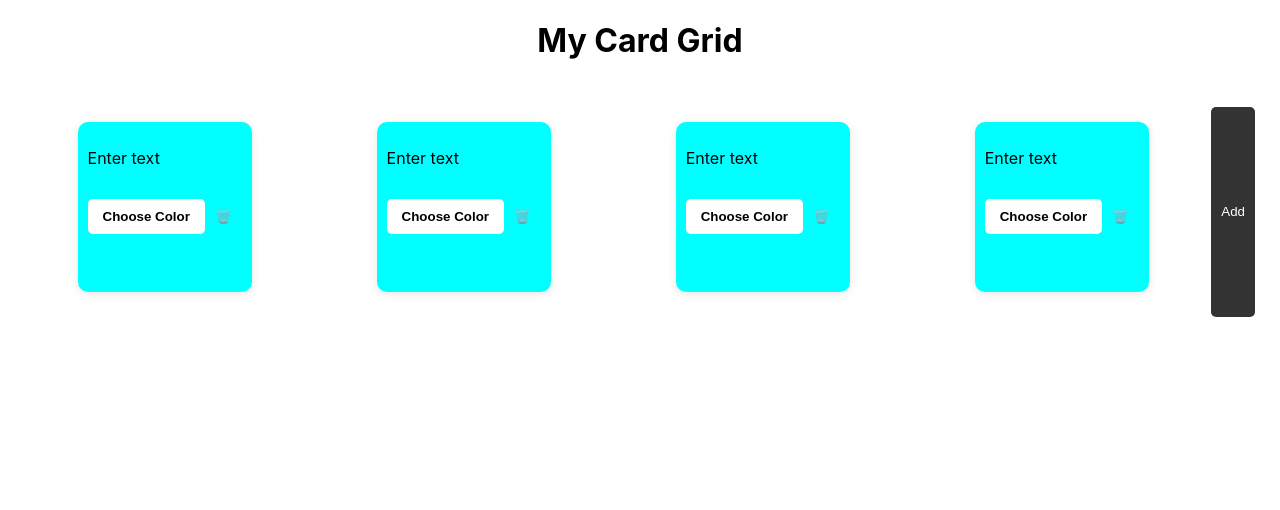
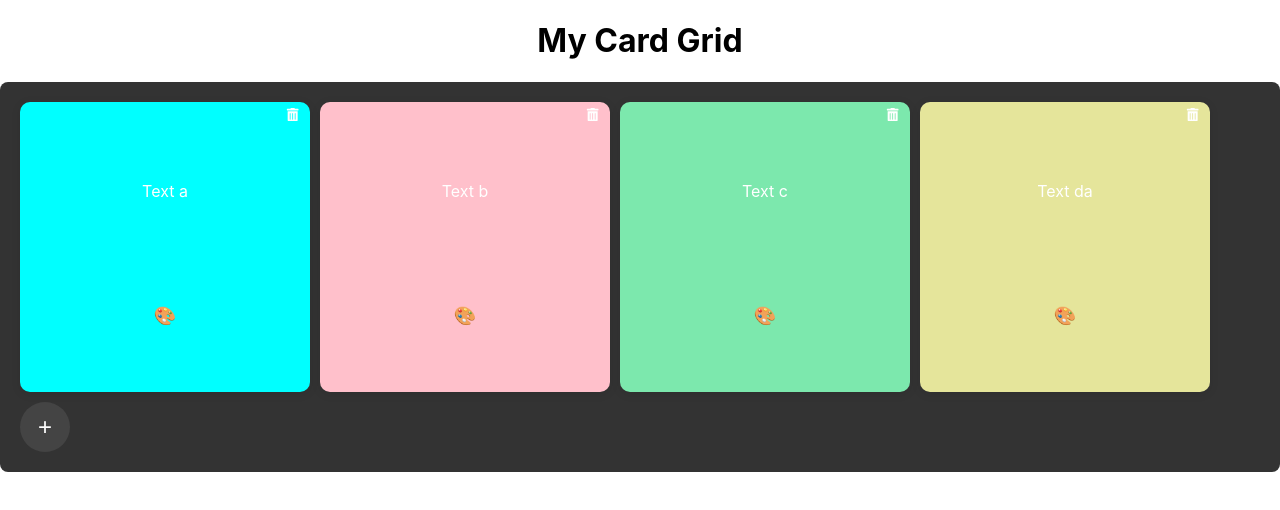
Before and after one commit to onico100/card-site-front, a React (Create React App) app: page / in a window 1280 px wide. Shown: the top 510 px of the page. Built offline with nearby package versions, Linux system fonts and the light colour scheme.

Commit message:
making it grid and fixing layout

```diff
--- a/src/components/Card/Card.jsx
+++ b/src/components/Card/Card.jsx
@@ -1,63 +1,59 @@
 import React, { useState } from "react";
 import Styles from "./Card.module.css";
-import { FaPaintBrush } from "react-icons/fa";
+import { FaTrashAlt } from "react-icons/fa";
 
 const colors = ["color1", "color2", "color3", "color4"];
 
-const Card = ({ onDelete }) => {
-  const [color, setColor] = useState("color1");
-  const [text, setText] = useState("Enter text");
+const Card = ({
+  text: initialText,
+  color: initialColor,
+  onDelete,
+  onUpdate,
+}) => {
+  const [color, setColor] = useState(initialColor);
+  const [text, setText] = useState(initialText);
   const [isEditing, setEditing] = useState(false);
-  const [inputValue, setInputValue] = useState(text);
+  const [inputValue, setInputValue] = useState(initialText);
   const [isPickerVisible, setPickerVisible] = useState(false);
 
-  const handleTextClick = (event) => {
-    if (event.target.tagName !== "SELECT") {
-      setEditing(true);
-    }
-  };
+  const handleTextClick = () => setEditing(true);
 
   const handleInputChange = (event) => {
     setInputValue(event.target.value);
   };
 
-  const handleKeyDown = (event) => {
-    if (event.key === "Enter") {
-      setText(inputValue);
-      setEditing(false);
-    }
+  const handleInputBlur = () => {
+    setText(inputValue);
+    onUpdate({ text: inputValue, color });
+    setEditing(false);
   };
 
   const handleColorChange = (selectedColor) => {
     setColor(selectedColor);
-    toggleColorPicker();
+    onUpdate({ text, color: selectedColor });
+    setPickerVisible(false);
   };
 
-  const toggleColorPicker = () => {
-    setPickerVisible((prev) => !prev); // Toggle visibility
-  };
+  const toggleColorPicker = () => setPickerVisible((prev) => !prev);
 
   return (
-    <div
-      className={`${Styles.card} ${Styles[color]}`}
-      onClick={handleTextClick}
-    >
+    <div className={`${Styles.card} ${Styles[color]}`}>
       {isEditing ? (
         <input
           type="text"
           className={Styles.editableText}
           value={inputValue}
           onChange={handleInputChange}
-          onKeyDown={handleKeyDown}
+          onBlur={handleInputBlur}
           autoFocus
         />
       ) : (
-        <div>
+        <div onClick={handleTextClick} className={Styles.text}>
           <p>{text}</p>
         </div>
       )}
       <button onClick={toggleColorPicker} className={Styles.toggleButton}>
-        Choose Color
+        🎨
       </button>
       {isPickerVisible && (
         <div className={Styles.colorOptions}>
@@ -67,14 +63,12 @@ const Card = ({ onDelete }) => {
               className={`${Styles.colorCircle} ${Styles[colorOption]}`}
               onClick={() => handleColorChange(colorOption)}
               title={colorOption.replace("color", "Color ")}
-            >
-              <FaPaintBrush />
-            </div>
+            ></div>
           ))}
         </div>
       )}
       <button onClick={onDelete} className={Styles.delete}>
-        🗑️
+        <FaTrashAlt />
       </button>
     </div>
   );
--- a/src/components/Card/Card.module.css
+++ b/src/components/Card/Card.module.css
@@ -1,4 +1,20 @@
-/* Background colors for the card */
+.card {
+  padding: 20px;
+  border-radius: 10px;
+  height: 250px;
+  width: 250px;
+  position: relative;
+  display: flex;
+  flex-direction: column;
+  align-items: center;
+  justify-content: space-around;
+  box-shadow: 0 2px 10px rgba(0, 0, 0, 0.1);
+  color: #fff;
+  cursor: pointer;
+  text-align: center;
+  word-break: break-word;
+}
+
 .color1 {
   background-color: aqua;
 }
@@ -15,58 +31,30 @@
   background-color: rgb(229, 229, 155);
 }
 
-.card {
-  padding: 20px;
-  border-radius: 10px;
-  margin: 20px auto;
-  text-align: left;
-  min-height: 150px; /* Minimum height for each card */
-  max-width: 32%; /* Maximum width for each card */
-  box-shadow: 0 2px 10px rgba(0, 0, 0, 0.1); /* Optional shadow */
-  padding: 10px; /* Inside space */
-  overflow: hidden; /* Prevent text overflow */
-  text-overflow: ellipsis; /* Adds "..." for overflowed text */
-  white-space: nowrap; /* Prevent text wrapping (if desired) */
+.text {
+  white-space: nowrap;
+  overflow: hidden;
+  text-overflow: ellipsis;
 }
 
-.cardContent {
-  min-height: 150px; /* Minimum height for each card */
-  max-width: 30%; /* Maximum width for each card */
-  box-shadow: 0 2px 10px rgba(0, 0, 0, 0.1); /* Optional shadow */
-  padding: 10px; /* Inside space */
-  margin: 0; /* Ensure no margin is added */
-  overflow: hidden; /* Prevent text overflow */
-  text-overflow: ellipsis; /* Adds "..." for overflowed text */
-  white-space: nowrap; /* Prevent text wrapping (if desired) */
-}
-
-/* Button Style */
 .toggleButton {
-  margin-top: 15px;
-  padding: 10px 15px;
   border: none;
-  border-radius: 5px;
+  background: none;
   cursor: pointer;
-  background-color: #fff;
-  color: #000;
-  font-weight: bold;
-  transition: background-color 0.3s;
+  font-size: 18px;
 }
 
 .colorOptions {
   display: flex;
-  justify-content: center;
-}
-
-.toggleButton:hover {
-  background-color: #f0f0f0;
-}
-
-/* Color Picker Styles */
-.colorPicker {
-  display: flex;
   gap: 10px;
   margin-top: 10px;
+  padding: 10px 0;
+  position: absolute;
+  bottom: 10px;
+  left: 50%;
+  transform: translateX(-50%);
+  background-color: white;
+  width: 100%;
 }
 
 .colorCircle {
@@ -80,22 +68,23 @@
 .colorCircle:hover {
   transform: scale(1.2);
 }
+
 .editableText {
   border: none;
   background: none;
+  color: inherit;
+  text-align: center;
+  outline: none;
   font: inherit;
-  color: inherit;
-  width: calc(100% - 20px);
-  padding: 0;
-  outline: none;
-  cursor: text;
+  width: 100%;
 }
 
 .delete {
-  position: relative;
-  background-color: transparent;
   border: none;
-  padding: 5px 10px;
-  border-radius: 5px;
+  background: none;
+  position: absolute;
+  top: 5px;
+  right: 5px;
   cursor: pointer;
+  color: #fff;
 }
--- a/src/components/CardContainer/CardContainer.jsx
+++ b/src/components/CardContainer/CardContainer.jsx
@@ -4,16 +4,17 @@ import styles from "./CardContainer.module.css";
 
 const CardContainer = () => {
   const [cards, setCards] = useState([
-    { id: 1, text: "Text a" },
-    { id: 2, text: "Text b" },
-    { id: 3, text: "Text c" },
-    { id: 4, text: "Text d" },
+    { id: 1, text: "Text a", color: "color1" },
+    { id: 2, text: "Text b", color: "color2" },
+    { id: 3, text: "Text c", color: "color3" },
+    { id: 4, text: "Text d" + "a", color: "color4" },
   ]);
 
   const addCard = () => {
     const newCard = {
       id: Date.now(),
       text: `Text ${String.fromCharCode(97 + cards.length)}`,
+      color: "color1",
     };
     setCards([...cards, newCard]);
   };
@@ -22,13 +23,23 @@ const CardContainer = () => {
     setCards(cards.filter((card) => card.id !== id));
   };
 
+  const updateCard = (id, updatedCard) => {
+    setCards(cards.map((card) => (card.id === id ? updatedCard : card)));
+  };
+
   return (
     <div className={styles.cardContainer}>
       {cards.map((card) => (
-        <Card key={card.id} onDelete={() => deleteCard(card.id)} />
+        <Card
+          key={card.id}
+          text={card.text}
+          color={card.color}
+          onDelete={() => deleteCard(card.id)}
+          onUpdate={(updatedCard) => updateCard(card.id, updatedCard)}
+        />
       ))}
       <button className={styles.addButton} onClick={addCard}>
-        Add
+        +
       </button>
     </div>
   );
--- a/src/components/CardContainer/CardContainer.module.css
+++ b/src/components/CardContainer/CardContainer.module.css
@@ -2,20 +2,22 @@
   display: flex;
   flex-wrap: wrap;
   gap: 10px;
-
   padding: 20px;
   border-radius: 8px;
   justify-content: start;
+  background-color: #333;
 }
 
 .addButton {
-  position: relative;
-  top: 5px;
-  right: 5px;
-  padding: 5px 10px;
-  background-color: #333;
+  display: flex;
+  align-items: center;
+  justify-content: center;
+  width: 50px;
+  height: 50px;
+  font-size: 24px;
   color: #fff;
+  background-color: #444;
+  border-radius: 50%;
+  cursor: pointer;
   border: none;
-  border-radius: 5px;
-  cursor: pointer;
 }
```
